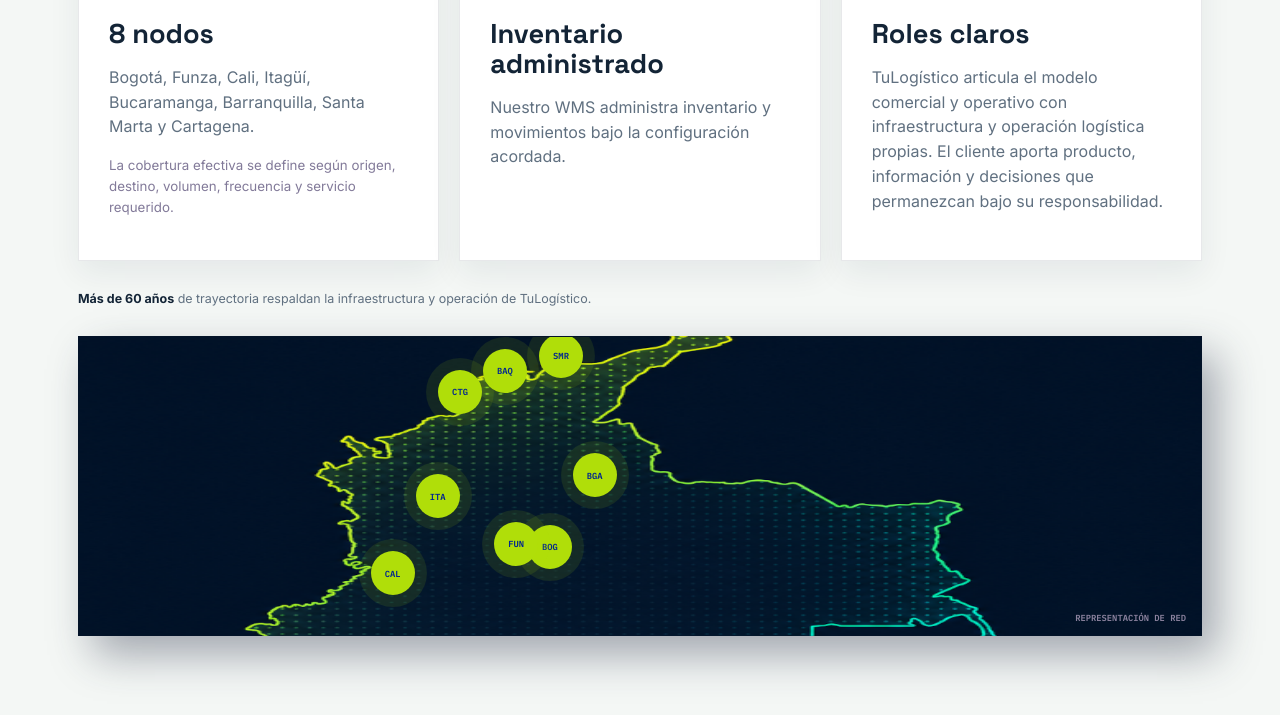
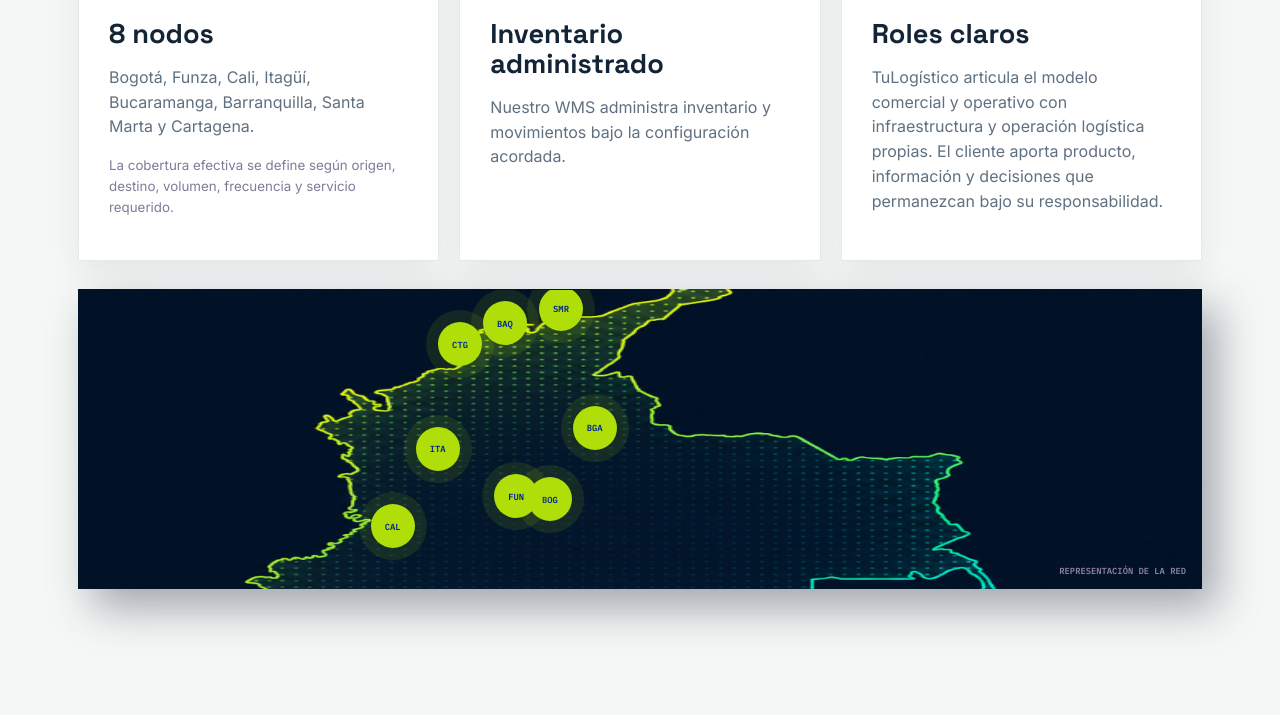
Before and after one commit to ervi-sas/onepage_ecomlogistica, a plain HTML site: page app/claude/v2/index.html in a window 1280 px wide. Shown: the part 6423-7138 px from the top of the page. Drawn offline with nearby package versions, Linux system fonts and the light colour scheme.

Commit message:
Ajuste +

```diff
--- a/app/claude/v2/index.html
+++ b/app/claude/v2/index.html
@@ -337,13 +337,12 @@
               responsabilidad.</p>
           </article>
         </div>
-        <p class="trust-note reveal"><strong>Más de 60 años</strong> de trayectoria respaldan la infraestructura y
-          operación de TuLogístico.</p>
+        <p class="trust-note reveal"><strong></strong></p>
         <div class="network reveal"><span class="node n1">BOG</span><span class="node n2">FUN</span><span
             class="node n3">CAL</span><span class="node n4">ITA</span><span class="node n5">BGA</span><span
             class="node n6">BAQ</span><span class="node n7">SMR</span><span class="node n8">CTG</span><i
             class="net-line l1"></i><i class="net-line l2"></i><i class="net-line l3"></i><i
-            class="net-line l4"></i><em>REPRESENTACIÓN DE RED</em></div>
+            class="net-line l4"></i><em>REPRESENTACIÓN DE LA RED</em></div>
       </div>
     </section>
 
```
